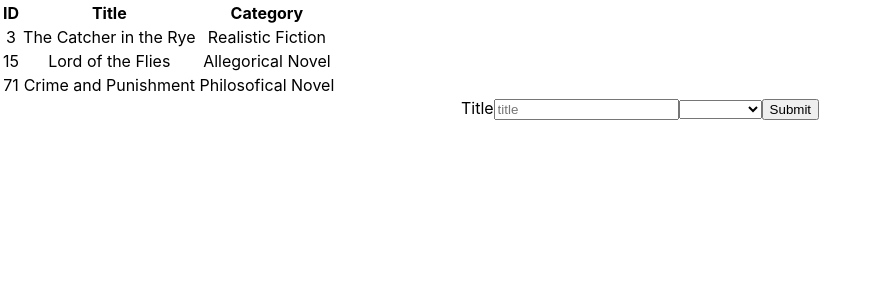
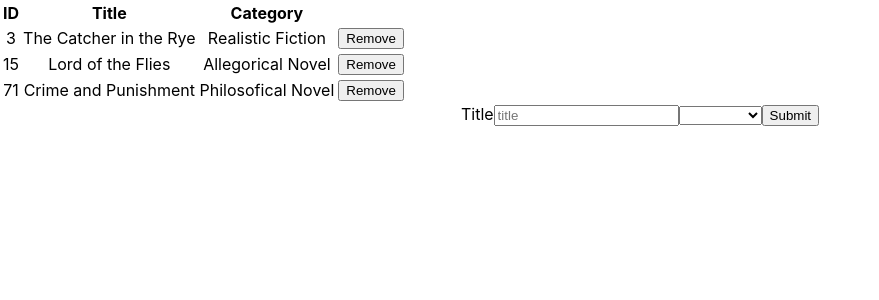
Before and after one commit to diegoarvz4/react-bookstore, a React (Create React App) app: page / in a window 1280 px wide. Shown: the top 300 px of the page, without its empty margins (0-879 px from the left). Built offline with nearby package versions, Linux system fonts and the light colour scheme.

Commit message:
implmented the remove book action, efectively removing a book from the redux state

```diff
--- a/src/components/Book/Book.jsx
+++ b/src/components/Book/Book.jsx
@@ -3,12 +3,15 @@ import React from 'react';
 import PropTypes from 'prop-types';
 
 const Book = (props) => {
-  const { id, title, category } = props;
+  const {
+    id, title, category, click,
+  } = props;
   return (
     <tr>
       <td>{ id }</td>
       <td>{ title }</td>
       <td>{ category }</td>
+      <td><button type="button" onClick={() => click(id)}>Remove</button></td>
     </tr>
   );
 };
@@ -17,6 +20,7 @@ Book.propTypes = {
   id: PropTypes.number.isRequired,
   title: PropTypes.string.isRequired,
   category: PropTypes.string.isRequired,
+  click: PropTypes.func.isRequired,
 };
 
 export default Book;
--- a/src/components/BooksList/BooksList.jsx
+++ b/src/components/BooksList/BooksList.jsx
@@ -6,11 +6,12 @@ import React from 'react';
 import { connect } from 'react-redux';
 import PropTypes from 'prop-types';
 import Book from '../Book/Book';
-import { addBook } from '../../actions/index';
+import { removeBook } from '../../actions/index';
 
-const BooksList = (props) => {
-  const { books } = props;
-
+const BooksList = ({ books, deleteBook }) => {
+  const handleRemoveBook = (id) => {
+    deleteBook(id);
+  };
   return (
     <div>
       <table>
@@ -23,7 +24,7 @@ const BooksList = (props) => {
         </thead>
         <tbody>
           {
-            books.map(book => <Book key={uuid()} id={book.id} title={book.title} category={book.category} />)
+            books.map(book => <Book key={uuid()} {...book} click={handleRemoveBook} />)
           }
         </tbody>
       </table>
@@ -39,12 +40,13 @@ const mapStateToProps = state => (
 
 const mapDispatchToProps = dispatch => (
   {
-    addBook: book => dispatch(addBook(book)),
+    deleteBook: id => dispatch(removeBook(id)),
   }
 );
 
 BooksList.propTypes = {
   books: PropTypes.array.isRequired,
+  deleteBook: PropTypes.func.isRequired,
 };
 
 export default connect(mapStateToProps, mapDispatchToProps)(BooksList);
--- a/src/index.js
+++ b/src/index.js
@@ -9,7 +9,6 @@ import rootReducer, { initialState } from './reducers/index';
 import App from './App';
 
 const store = createStore(rootReducer, initialState);
-store.subscribe(() => console.log(store.getState()));
 
 ReactDOM.render(
   <Provider store={store}>
```
Also changed, not shown: .eslintrc.json.
